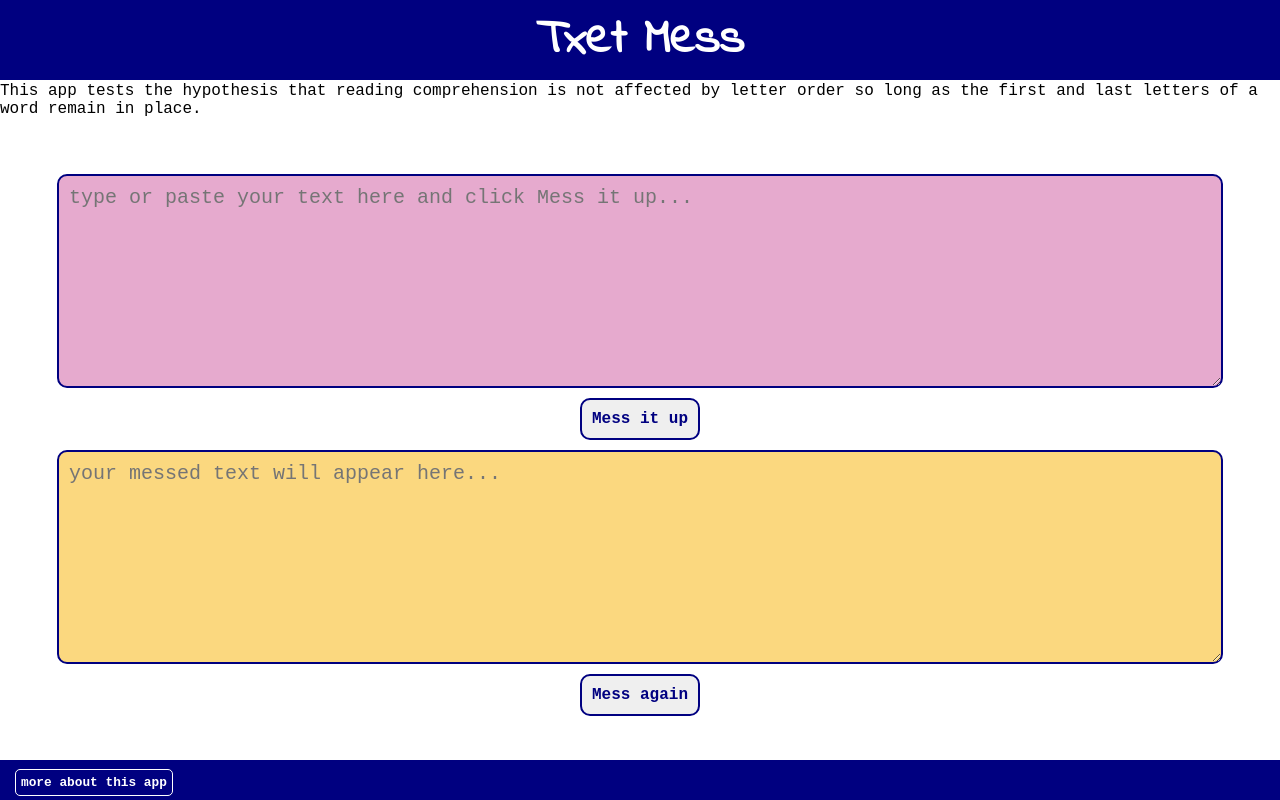
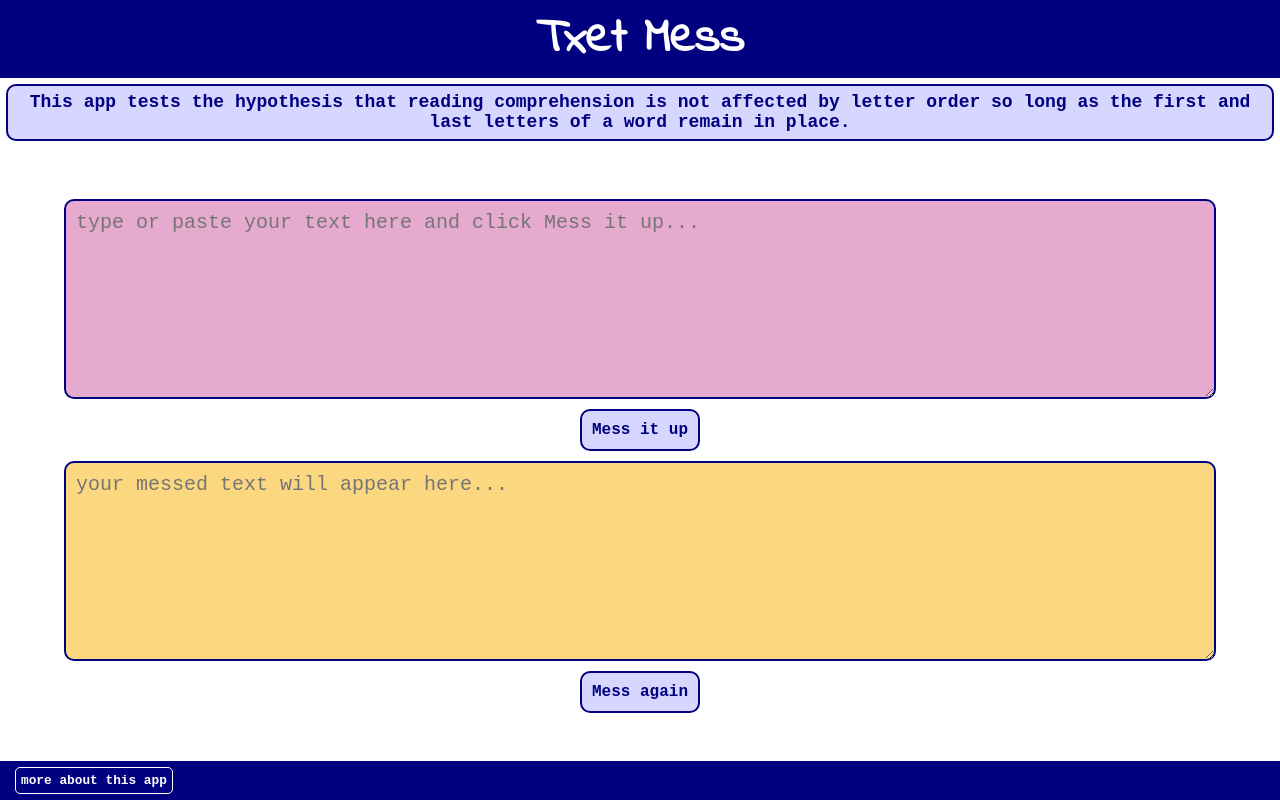
Before and after one commit to lucywho/txet-mess, a PHP site: page / in a window 1280 px wide. Run offline with PHP 8.4, Linux system fonts and the light colour scheme.

Commit message:
cleans up styling

```diff
--- a/style.css
+++ b/style.css
@@ -1,4 +1,5 @@
 * {
+    box-sizing: border-box;
     padding: 0;
     margin: 0;
     font-family: "Courier New", Courier, monospace;
@@ -9,6 +10,10 @@ body {
     height: 100vh;
     max-height: 100%;
     height: 100vh;
+    display: flex;
+    flex-direction: column;
+    justify-content: space-between;
+    overflow-x: hidden;
 }
 
 /* banner section */
@@ -16,8 +21,6 @@ body {
 #banner {
     background-color: navy;
     color: white;
-    font-family: "Indie Flower", cursive;
-    font-size: 2rem;
     display: flex;
     justify-content: center;
     align-items: center;
@@ -29,15 +32,23 @@ body {
 h1 {
     font-family: "Indie Flower", cursive;
     font-weight: bold;
+    font-size: 3rem;
 }
 
 /* intro section */
 
 #intro {
-    display: flex;
-    justify-content: center;
-    align-items: center;
-    height: 5%;
+    background-color: #d6d6ff;
+    color: navy;
+    text-align: center;
+    height: fit-content;
+    font-size: 18px;
+    font-weight: bold;
+    border: navy 2px solid;
+    border-radius: 10px;
+    margin: 0.5% 0.5% 0 0.5%;
+    padding: 0.5%;
+    padding: 0.5vw;
 }
 
 /* app section */
@@ -51,6 +62,7 @@ h1 {
 }
 
 button {
+    background-color: #d6d6ff;
     border: 2px solid navy;
     border-radius: 10px;
     color: navy;
@@ -78,11 +90,11 @@ textarea {
 }
 
 #inbox {
-    background-color: rgb(230, 170, 206);
+    background-color: #e6aace;
 }
 
 #outbox {
-    background-color: rgb(251, 216, 127);
+    background-color: #fbd87f;
 }
 
 /* "about" modal*/
@@ -90,10 +102,10 @@ textarea {
 #about {
     background-color: rgba(0, 0, 128);
     border-radius: 10px 10px 0 0;
-    bottom: 5%;
+    bottom: 4%;
     color: white;
     height: fit-content;
-    max-height: 93%;
+    max-height: 90%;
     overflow: auto;
     padding: 0.5rem 15px;
     position: absolute;
@@ -110,19 +122,11 @@ textarea {
 #open_close {
     border: white 1px solid;
     border-radius: 5px;
-    color: whitea;
     cursor: pointer;
     font-size: 0.8rem;
     font-weight: bold;
-    margin-top: 5px;
     padding: 5px;
     width: fit-content;
-}
-
-#close:hover,
-#close:focus {
-    color: navy;
-    background-color: white;
 }
 
 .vis {
```
